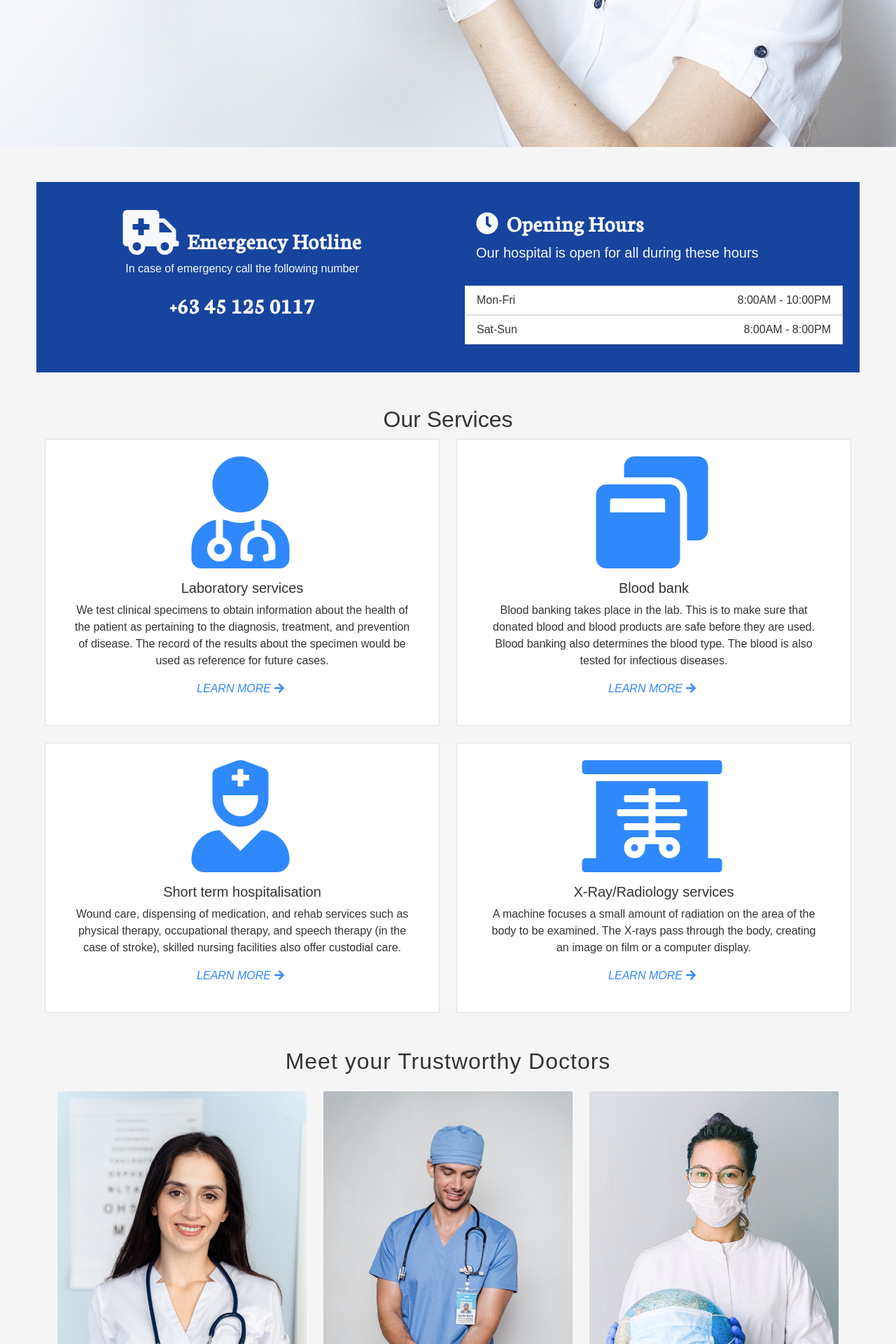
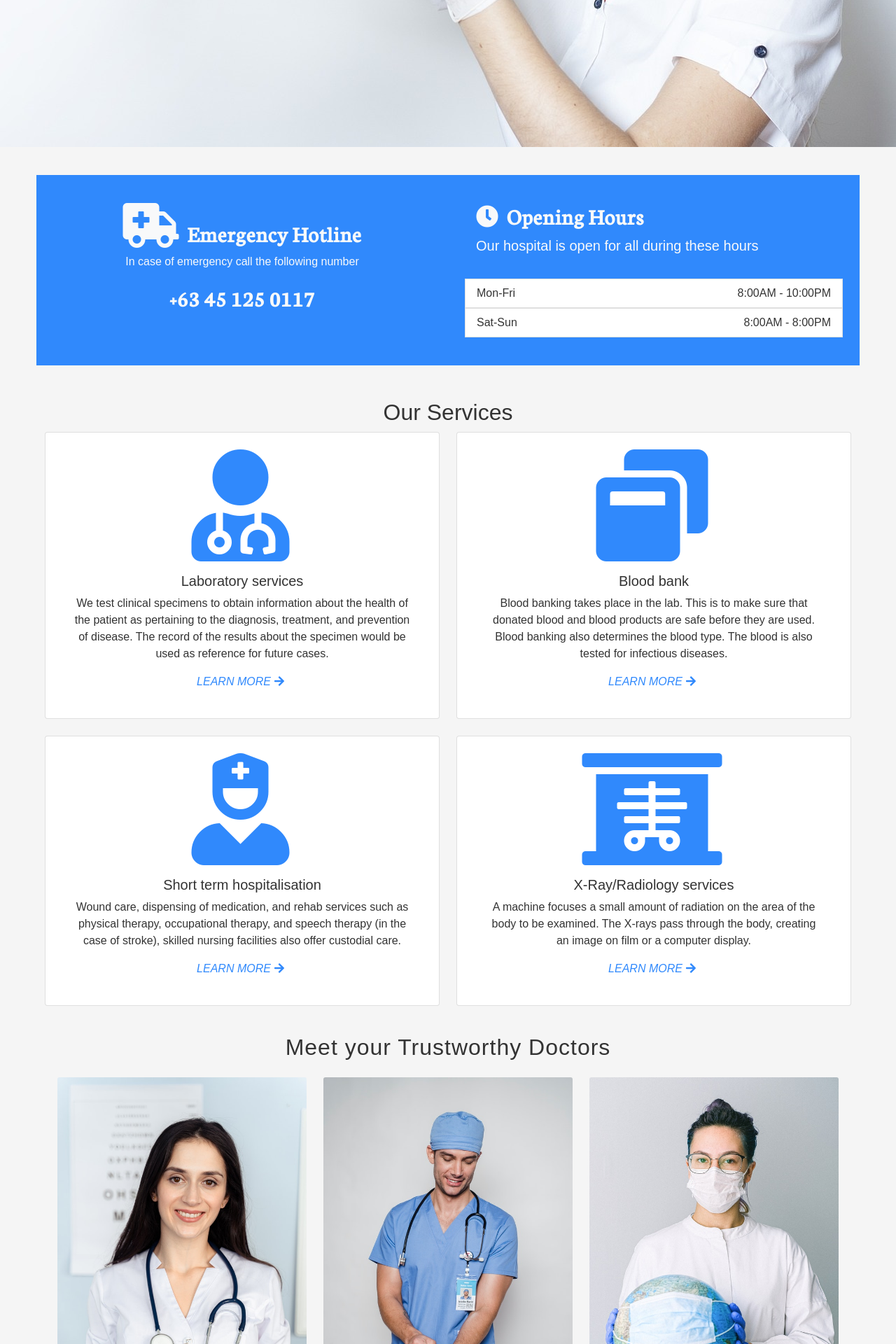
Before and after one commit to AApalafox/CS301-PCSS, a PHP site: page / in a window 1280 px wide. Shown: the part 822-2742 px from the top of the page at 70% size. Run offline with PHP 8.4, Linux system fonts and the light colour scheme; some libraries are stand-ins or nearby versions; some web fonts are replaced.

Commit message:
Update style.css

```diff
--- a/assets/css/style.css
+++ b/assets/css/style.css
@@ -74,7 +74,7 @@ a.nav-link {
 }
 
 .component {
-	margin-bottom: 50px;
+	margin-bottom: 40px;
 }
 
 .component-title {
@@ -89,13 +89,7 @@ a.nav-link {
 }
 
 .zoom {
-	/* padding: 50px; */
-  /* background-color: green; */
-  transition: transform .4s ease; /* Animation */
-
-  /* width: 200px; */
-  /* height: 200px; */
-  /* margin: 0 auto; */
+  transition: transform .4s ease;
 }
 
 .zoom:hover {
@@ -126,7 +120,7 @@ a.nav-link {
 }
 
 .bg-primary {
-	background-color: #17449E	!important;
+	background-color: #3089FC	!important;
 }
 
 .test {
```
